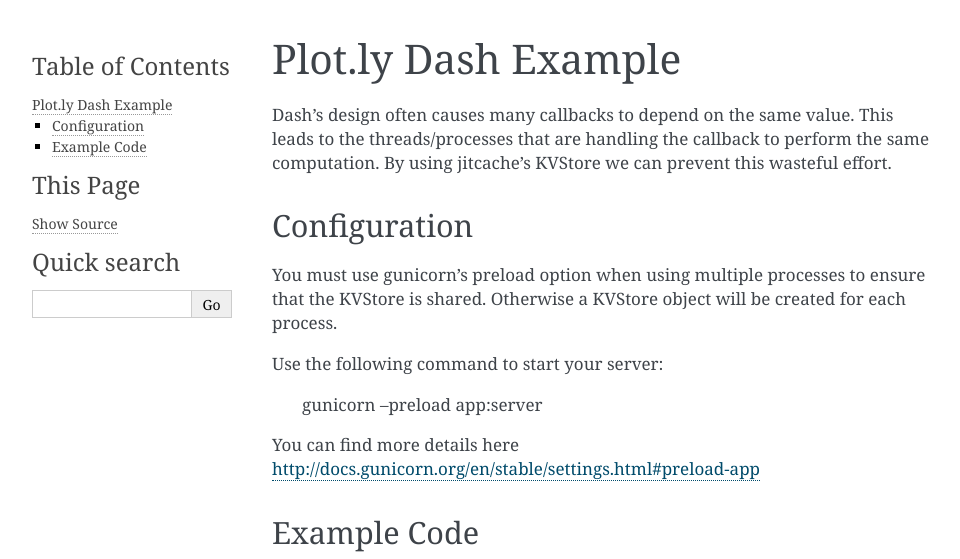
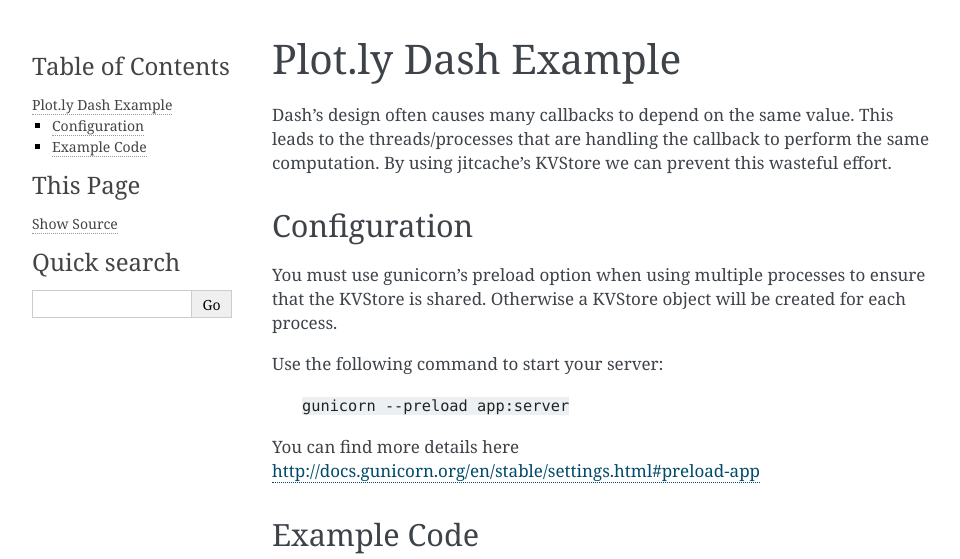
Before and after one commit to sjtrny/jitcache, a Sphinx documentation site: the page built from docs/dash.rst, in a window 1280 px wide, cut to the strip 0-559 px from the top of the page. Shown: the whole strip, without its empty margins (148-1108 px from the left). Built offline with Sphinx 7.4.7, drawn with Linux system fonts in a browser that asks for light colours.

Commit message:
Fixed code in docs not showing as code

```diff
--- a/docs/dash.rst
+++ b/docs/dash.rst
@@ -14,7 +14,7 @@
 
 Use the following command to start your server:
 
-    gunicorn --preload app:server
+    ``gunicorn --preload app:server``
 
 You can find more details here http://docs.gunicorn.org/en/stable/settings.html#preload-app
 
```
